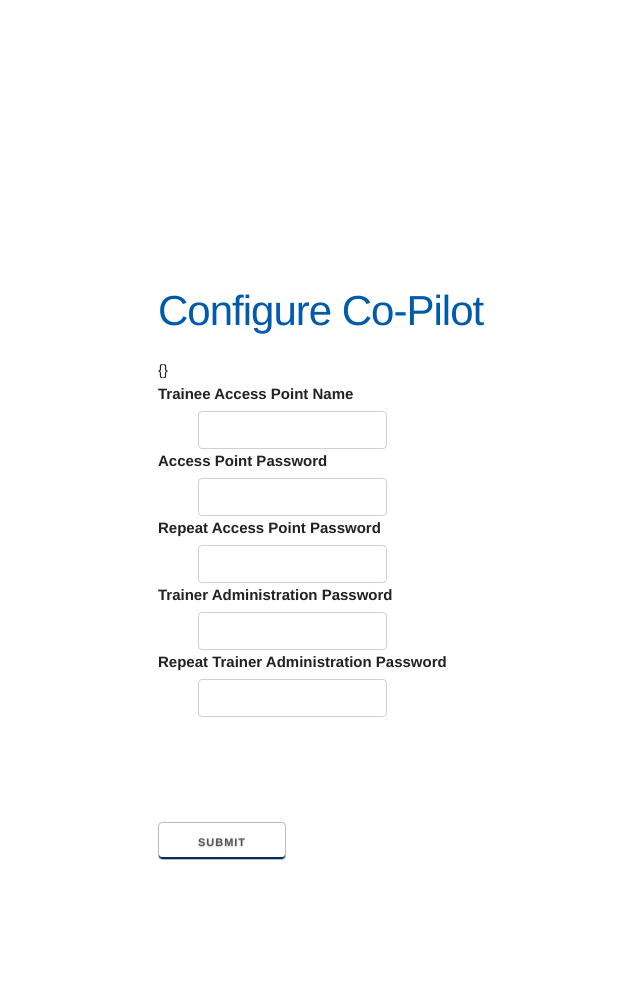
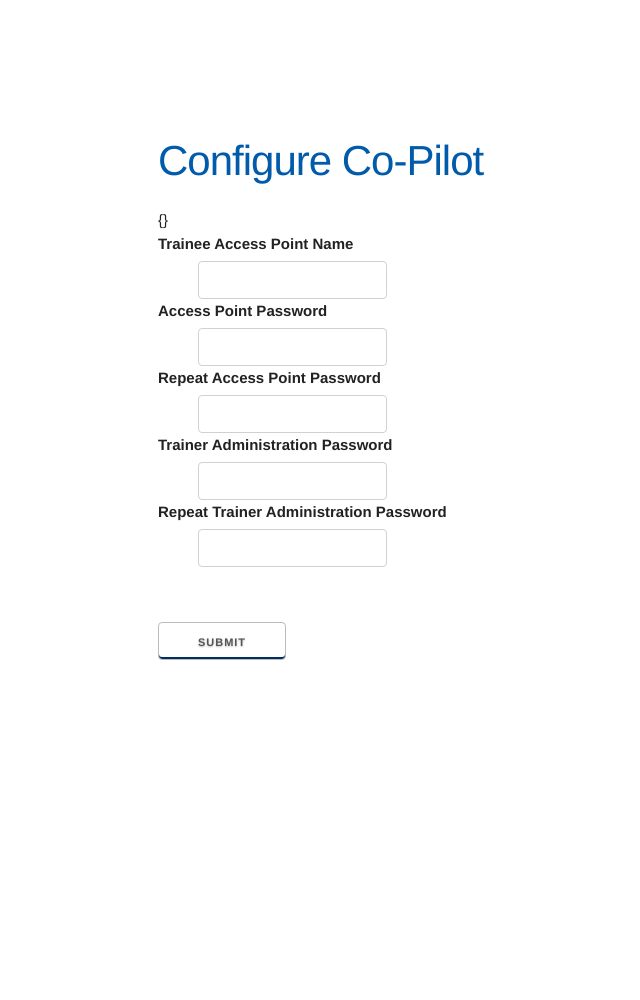
Before and after one commit to OpenInternet/copilot, a Flask app: page /config in a window 1280 px wide. Shown: the whole page, without its empty margins (2-642 px from the left). After the commit the page ends 660 px from the top, so only its background shows below. Run offline with Flask 2, Linux system fonts and the light colour scheme; data that the repository does not hold is empty; some libraries are stand-ins or nearby versions.

Commit message:
continued tweaking of html.

```diff
--- a/copilot/static/css/core.css
+++ b/copilot/static/css/core.css
@@ -32,7 +32,7 @@ h1 {
 }
 
 .section {
-    padding: 8rem 0 7rem;
+    padding: 3rem 0 2rem;
 }
 
 .indicator {
```
